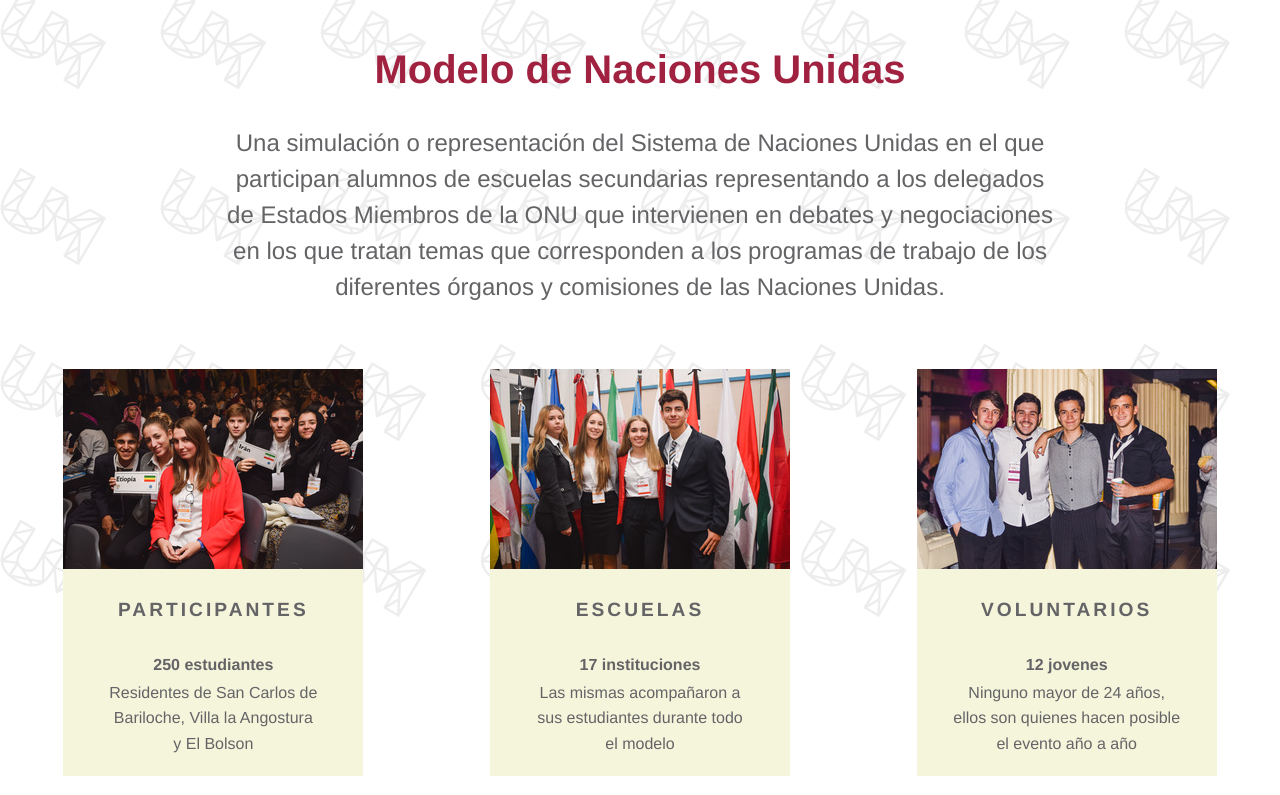
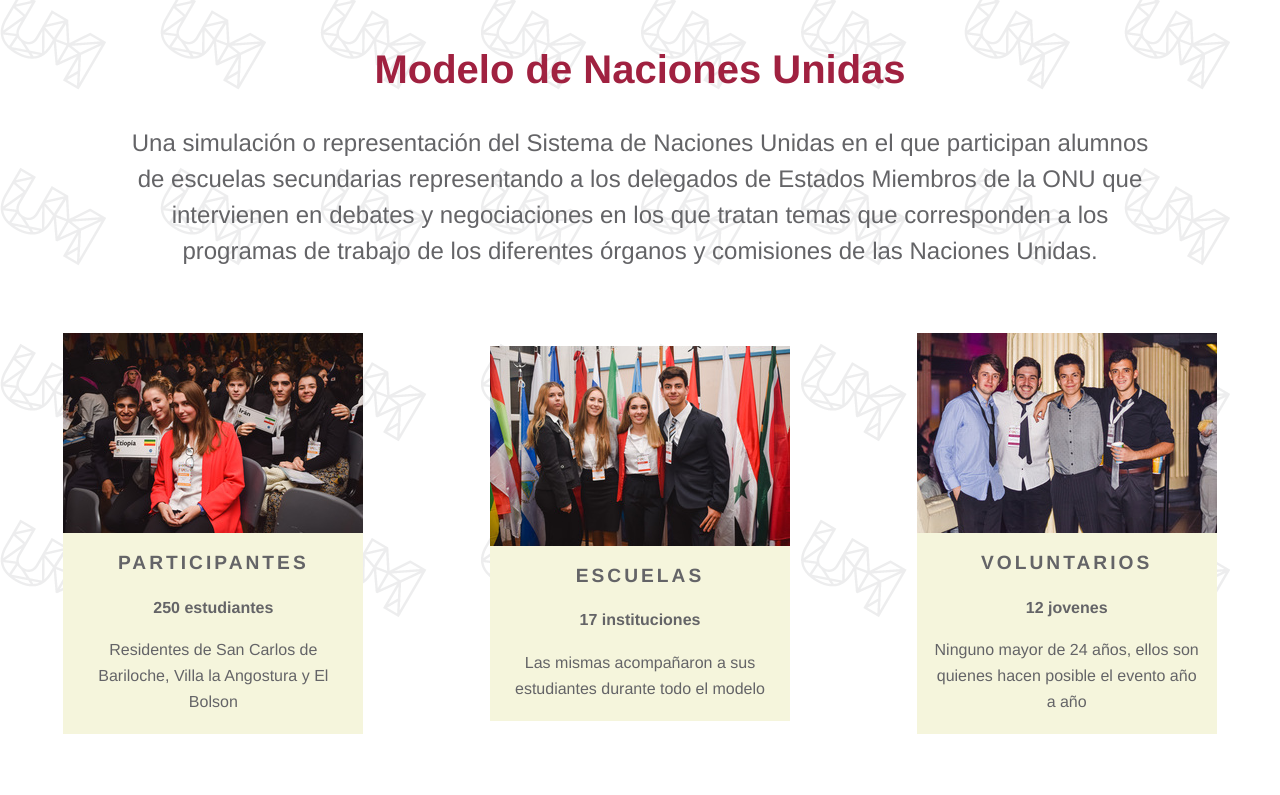
Before and after one commit to LucioT7/Pagina-UMBariloche, a website: page index.html in a window 1280 px wide. Shown: the part 785-1580 px from the top of the page. Drawn offline with nearby package versions, Linux system fonts and the light colour scheme; files whose address does not match are found by name.

Commit message:
ajustes index

```diff
--- a/index.html
+++ b/index.html
@@ -57,11 +57,11 @@
 
 		<article>
 			<h1 class="TituloInicio">Modelo de Naciones Unidas</h1><br>
-			<p class="TextoInicio">Una simulación o representación del Sistema de Naciones Unidas en el que<br>
-				participan alumnos de escuelas secundarias representando a los delegados<br>
-				de Estados Miembros de la ONU que intervienen en debates y negociaciones<br>
-				en los que tratan temas que corresponden a los programas de trabajo de los<br>
-				diferentes órganos y comisiones de las Naciones Unidas.</p>
+			<div class="TextoInicio"><p>Una simulación o representación del Sistema de Naciones Unidas en el que
+				participan alumnos de escuelas secundarias representando a los delegados
+				de Estados Miembros de la ONU que intervienen en debates y negociaciones
+				en los que tratan temas que corresponden a los programas de trabajo de los
+				diferentes órganos y comisiones de las Naciones Unidas.</p></div>
 		</article><br><br>
 
 		<article>
@@ -70,36 +70,36 @@
 						<div>
 							<img src="imagenes/Participantes_Index164.jpg"class="Index__imagen">
 						</div>
-						<div class="Index__caja"><br>
-							<div class="Index__titulo">PARTICIPANTES</div><br>
+						<div class="Index__caja">
+							<div class="Index__titulo">PARTICIPANTES</div>
 							<div class="Index__SubTitulo">250 estudiantes</div>
-							<br>Residentes de San Carlos de
-							<br>Bariloche, Villa la Angostura
-							<br>y El Bolson
+							<div class="Index__texto">Residentes de San Carlos de
+							Bariloche, Villa la Angostura
+							y El Bolson</div>
 						</div>
 					</div>
 					<div class="Index__flex Index__flex--escuelas">
 						<div>
 							<img src="imagenes/Instituciones_Index170.jpg" class="Index__imagen">
 						</div>
-						<div class="Index__caja"><br>
-							<div class="Index__titulo">ESCUELAS</div><br>
+						<div class="Index__caja">
+							<div class="Index__titulo">ESCUELAS</div>
 							<div class="Index__SubTitulo">17 instituciones</div>
-							<br>Las mismas acompañaron a
-							<br>sus estudiantes durante todo
-							<br>el modelo<br>
+							<div class="Index__texto">Las mismas acompañaron a
+							sus estudiantes durante todo
+							el modelo</div>
 						</div>
 					</div>
 					<div class="Index__flex Index__flex--voluntarios">
 						<div>
 							<img src="imagenes/Voluntarios_Index419.jpg" class="Index__imagen">
 						</div>
-						<div class="Index__caja"><br>
-							<div class="Index__titulo">VOLUNTARIOS</div><br>
+						<div class="Index__caja">
+							<div class="Index__titulo">VOLUNTARIOS</div>
 							<div class="Index__SubTitulo">12 jovenes</div>
-							<br>Ninguno mayor de 24 años,
-							<br>ellos son quienes hacen posible
-							<br>el evento año a año<br>
+							<div class="Index__texto">Ninguno mayor de 24 años,
+							ellos son quienes hacen posible
+							el evento año a año</div>
 						</div>
 					</div>
 				</div>
--- a/scss/style.scss
+++ b/scss/style.scss
@@ -46,9 +46,16 @@
 	text-align: center;
 	font-weight: bold; }
 .TextoInicio {
+	display: flex;
+	justify-content: center;
 	color: $gris;
 	font-size: 1.5rem;
-	text-align: center; }
+	text-align: center;
+	width: 100%;
+	p {
+		width: 80%;
+	}
+}
 
 .Index {
 	display: grid;
@@ -72,6 +79,9 @@
 			grid-area: voluntarios
 		}
 		.Index__caja {
+			display: flex;
+			flex-direction: column;
+			align-items: center;
 			background-color: beige;
 			width: 300px;
 			text-align: center;
@@ -83,13 +93,22 @@
 				font-size: 1.2rem;
 				font-weight: bold;
 				letter-spacing: 3px;
-				color: $gris }
+				color: $gris;
+				padding-bottom: 15px;
+				padding-top: 15px;
+			}
 			.Index__SubTitulo {
 				font-size: 1rem;
 				font-weight: bold;
 				display: inline;
 				line-height: 1.8;
-				color: $gris }
+				color: $gris;
+				padding-bottom: 15px;
+			}
+			.Index__texto {
+				width: 90%;
+
+			}
 		}
 	}
 }
@@ -400,11 +419,12 @@
 				height: 50%; }
 
 	.TituloInicio {
-		font-size: 1.8rem; }
+		font-size: 2rem; }
 	.TextoInicio {
 		font-size: 0.8rem; }
 
-	.Index {
+	.Index { border: solid;
+		height: 400px;
 		grid-template-columns: 1fr;
 		grid-template-rows: repeat(3, 1fr);
 		grid-template-areas:
@@ -418,12 +438,14 @@
 			.Index__caja {
 				width: 180px;
 				height: 120px;
-				font-size: 0.8rem;
+				font-size: 0.6rem;
 				.Index__titulo {
 					font-size: 1rem;
+					padding-bottom: 0px;
 				}
 				.Index__SubTitulo {
 					font-size: 0.8rem;
+					padding-bottom: 0px;
 				}
 			}
 		}
```
Also changed, not shown: css/style.css.
